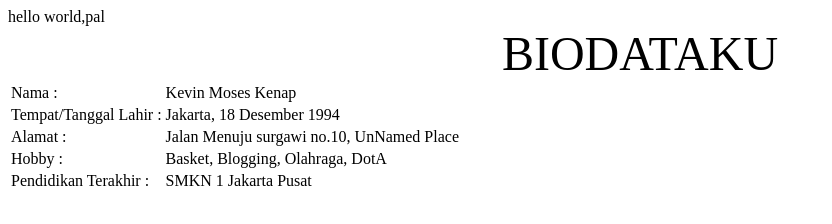
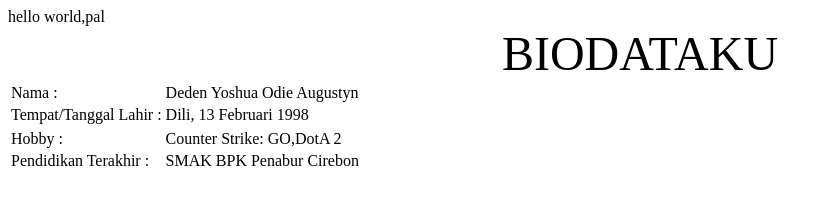
Before and after one commit to dedenodie/dedenodie.github.io, a plain HTML site: page index.html in a window 1280 px wide. Shown: the whole page, without its empty margins (0-832 px from the left). Drawn offline with Linux system fonts and the light colour scheme.

Commit message:
Update index.html

```diff
--- a/index.html
+++ b/index.html
@@ -16,23 +16,23 @@ hello world,pal
  <table>
  <tr>
  <td>Nama :</td>
- <td>Kevin Moses Kenap</td>
+ <td>Deden Yoshua Odie Augustyn </td>
  </tr>
  <tr>
  <td>Tempat/Tanggal Lahir :</td>
- <td>Jakarta, 18 Desember 1994</td>
+ <td>Dili, 13 Februari 1998</td>
  </tr>
  <tr>
- <td>Alamat :</td>
- <td>Jalan Menuju surgawi no.10, UnNamed Place</td>
+
+
  </tr>
  <tr>
  <td>Hobby :</td>
- <td>Basket, Blogging, Olahraga, DotA</td>
+ <td>Counter Strike: GO,DotA 2</td>
  </tr>
  <tr>
  <td>Pendidikan Terakhir :</td>
- <td>SMKN 1 Jakarta Pusat</td>
+ <td>SMAK BPK Penabur Cirebon</td>
  </tr>
  <tr>
 
```
